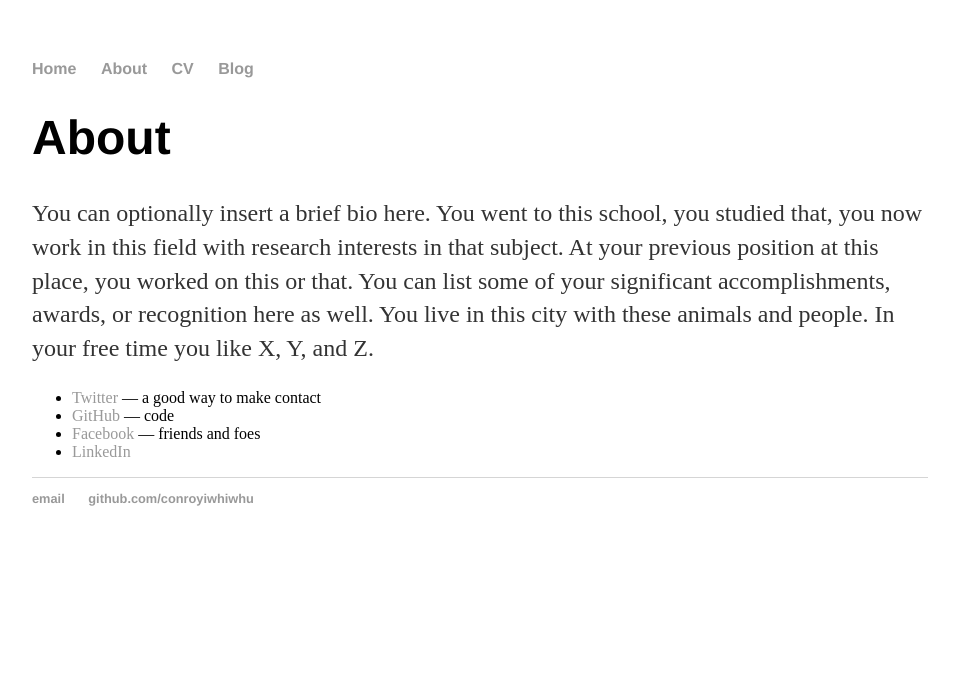
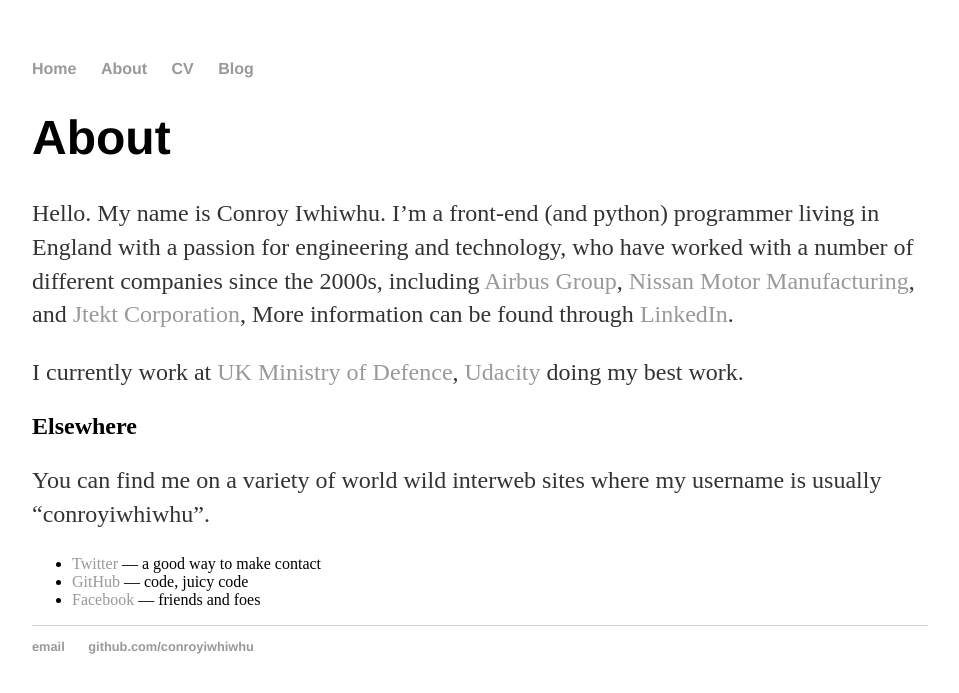
Before and after one commit to conroyiwhiwhu/conroyiwhiwhu.github.io, a Jekyll site: the page built from about/index.html, in a window 1280 px wide. Shown: the top 693 px of the page, without its empty margins (160-1119 px from the left). Built offline with Jekyll 4.4.1, drawn with Linux system fonts in a browser that asks for light colours.

Commit message:
Update index.html

```diff
--- a/about/index.html
+++ b/about/index.html
@@ -3,14 +3,45 @@
 title: About Conroy Iwhiwhu
 ---
 
-		<div class="about">
-			<h1>About</h1>
-			<p>You can optionally insert a brief bio here. You went to this school, you studied that, you now work in this field with research interests in that subject. At your previous position at this place, you worked on this or that. You can list some of your significant accomplishments, awards, or recognition here as well. You live in this city with these animals and people. In your free time you like X, Y, and Z.</p>
+        <div class="about">
+            <h1>About</h1>
+            <p>Hello. My name is Conroy Iwhiwhu. I’m a front-end (and python) programmer living in England with a passion for engineering and technology, who have worked with a number of different companies since the 2000s, including
 
-			<ul class="contacts">
-				<li><a href="https://twitter.com/techconroy">Twitter</a> — a good way to make contact</li>
-				<li><a href="https://github.com/conroyiwhiwhu/">GitHub</a> — code</li>
-				<li><a href="http://facebook.com/conroyiwhiwhu">Facebook</a> — friends and foes</li>
-				<li><a href="https://uk.linkedin.com/in/conroyiwhiwhu">LinkedIn</a></li>
-				</ul>
-		</div>
+            <a href="#">Airbus Group</a>,
+            <a href="#">Nissan Motor Manufacturing</a>, and
+            <a href="#">Jtekt Corporation</a>,
+
+            More information can be found through <a href="http://www.linkedin.com/in/conroyiwhiwhu">LinkedIn</a>.</p>
+
+            <p>I currently work at
+            <a href="https://www.gov.uk/mod">UK Ministry of Defence</a>,
+            <a href="https://www.udacity.com/">Udacity</a> doing my best work.</p>
+
+            <h2 id="elsewhere">Elsewhere</h2>
+
+            <p>You can find me on a variety of world wild interweb sites where my username is usually “conroyiwhiwhu”.</p>
+
+            <ul class="contacts">
+                <li><a href="http://twitter.com/conroyiwhiwhu">Twitter</a> — a good way to make contact</li>
+                <li><a href="https://github.com/conroyiwhiwhu">GitHub</a> — code, juicy code</li>
+                <li><a href="http://www.facebook.com/conroyiwhiwhu">Facebook</a> — friends and foes</li>
+                </ul>
+        </div>
+
+
+<!------->
+<!--layout: default-->
+<!--title: About Conroy Iwhiwhu-->
+<!------->
+
+<!--		<div class="about">-->
+<!--			<h1>About</h1>-->
+<!--			<p>You can optionally insert a brief bio here. You went to this school, you studied that, you now work in this field with research interests in that subject. At your previous position at this place, you worked on this or that. You can list some of your significant accomplishments, awards, or recognition here as well. You live in this city with these animals and people. In your free time you like X, Y, and Z.</p>-->
+
+<!--			<ul class="contacts">-->
+<!--				<li><a href="https://twitter.com/techconroy">Twitter</a> — a good way to make contact</li>-->
+<!--				<li><a href="https://github.com/conroyiwhiwhu/">GitHub</a> — code</li>-->
+<!--				<li><a href="http://facebook.com/conroyiwhiwhu">Facebook</a> — friends and foes</li>-->
+<!--				<li><a href="https://uk.linkedin.com/in/conroyiwhiwhu">LinkedIn</a></li>-->
+<!--				</ul>-->
+<!--		</div>-->
```
